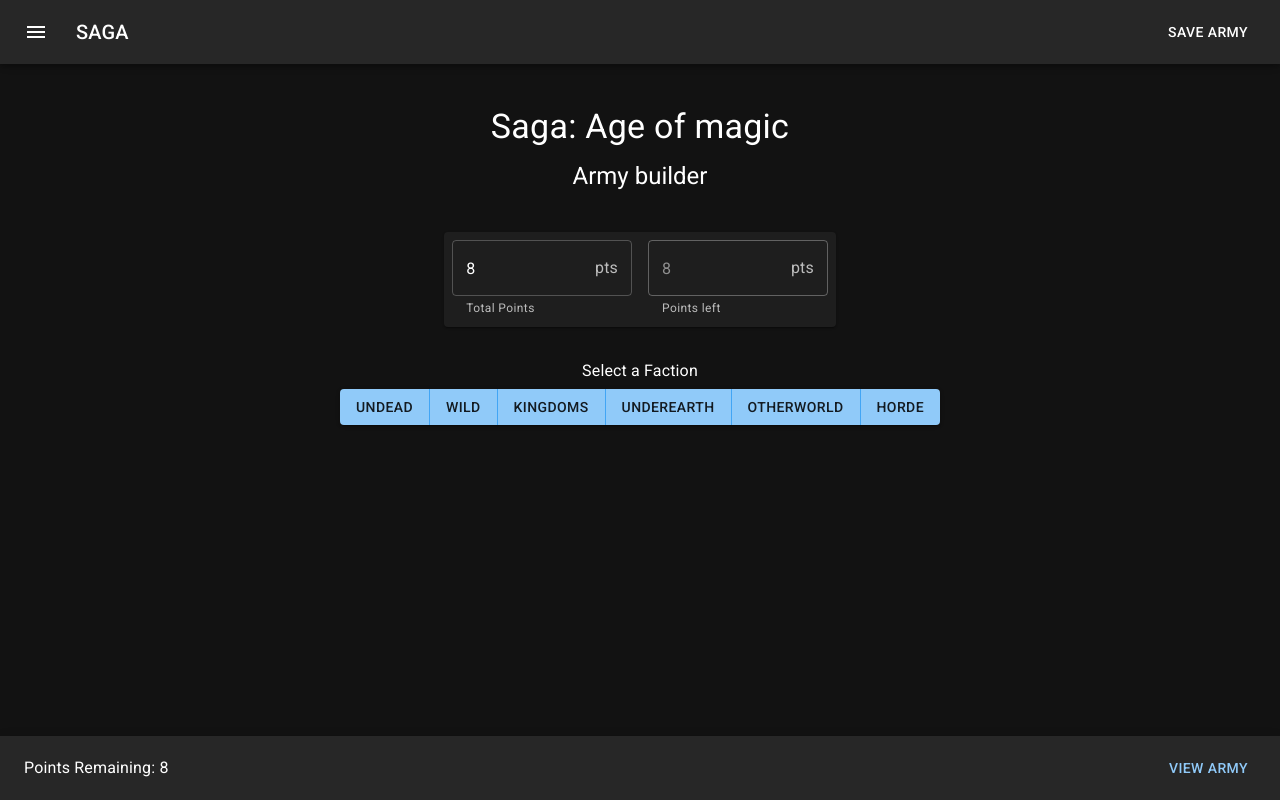
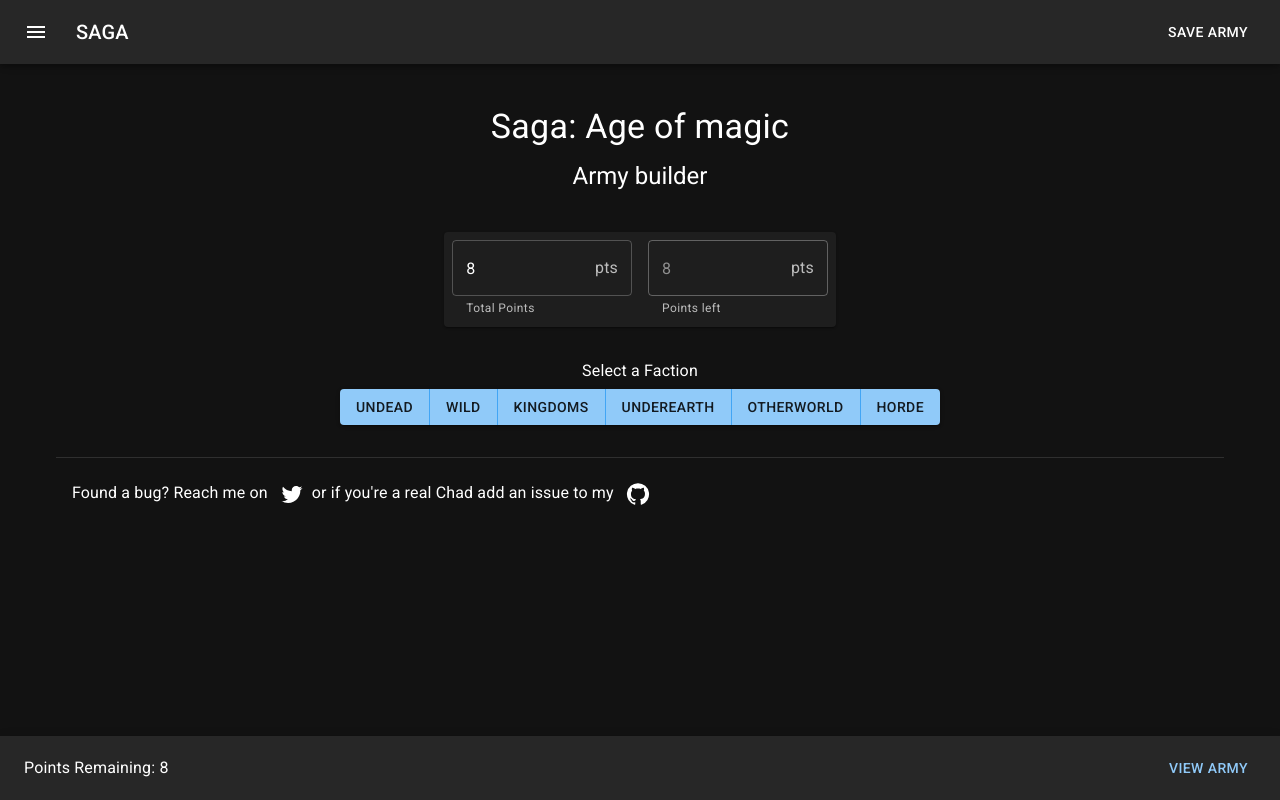
Before and after one commit to joe-lloyd/saga-army-builder, a React (Create React App) app: page / in a window 1280 px wide. Built offline with nearby package versions, Linux system fonts and the light colour scheme.

Commit message:
Footer added

```diff
--- a/src/App.tsx
+++ b/src/App.tsx
@@ -8,17 +8,26 @@ import { ArmyUnitSelector } from "./components/ArmyUnitSelector";
 import { ErrorSnackbar } from "./components/ErrorSnackbar";
 import { SuccessSnackbar } from "./components/SuccessSnackbar";
 import { StickyBottomBar } from "./components/StickyBottomBar";
-import { AppBarWithMenu } from './components/AppBar';
+import { AppBarWithMenu } from "./components/AppBar";
+import { Footer } from "./components/Footer";
 
 function App() {
   return (
     <Providers>
       <CssBaseline />
       <AppBarWithMenu />
-      <Container maxWidth="lg" sx={{ p: { xs: "8px", sm: "16px" } }}>
+      <Container
+        maxWidth="lg"
+        sx={{
+          p: { xs: "8px", sm: "16px" },
+          height: "100%",
+          alignItems: "space-between",
+        }}
+      >
         <Hero />
         <ArmySelectorForScreenSize />
         <ArmyUnitSelector />
+        <Footer />
       </Container>
       <ErrorSnackbar />
       <SuccessSnackbar />
--- /dev/null
+++ b/src/components/Footer.tsx
@@ -0,0 +1,58 @@
+import { IconButton, useTheme } from "@mui/material";
+import TwitterIcon from "@mui/icons-material/Twitter";
+import GitHubIcon from "@mui/icons-material/GitHub";
+import React from "react";
+import Divider from "@mui/material/Divider";
+
+const Footer: React.FC = () => {
+  const theme = useTheme();
+
+  return (
+    <>
+      <Divider sx={{ mt: "16px" }} />
+      <footer
+        style={{
+          display: "flex",
+          alignItems: "center",
+          justifyContent: "space-between",
+          padding: theme.spacing(2),
+          backgroundColor: theme.palette.background.default,
+        }}
+      >
+        <div
+          style={{
+            display: "flex",
+            alignItems: "center",
+          }}
+        >
+          <span
+            style={{
+              marginRight: theme.spacing(1),
+            }}
+          >
+            Found a bug? Reach me on{" "}
+            <IconButton
+              aria-label="Twitter"
+              href="https://twitter.com/Josephl83378898"
+              target="_blank"
+              rel="noopener"
+            >
+              <TwitterIcon />
+            </IconButton>
+            or if you're a real Chad add an issue to my{" "}
+            <IconButton
+              aria-label="GitHub"
+              href="https://github.com/joe-lloyd/saga-army-builder/issues"
+              target="_blank"
+              rel="noopener"
+            >
+              <GitHubIcon />
+            </IconButton>
+          </span>
+        </div>
+      </footer>
+    </>
+  );
+};
+
+export { Footer };
```
